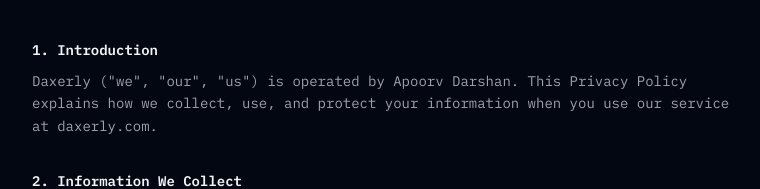
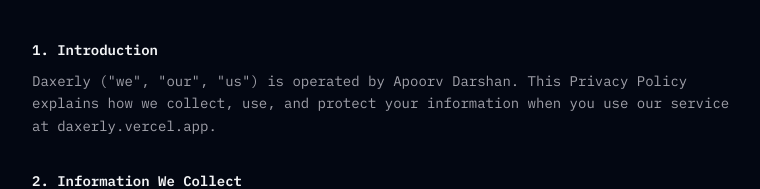
Before and after one commit to apoorvdarshan/daxerly, a Next.js app: page /privacy in a window 1280 px wide. Shown: the part 184-373 px from the top of the page, without its empty margins (256-1016 px from the left). Built offline with nearby package versions, Linux system fonts and the light colour scheme.

Commit message:
Fix domain reference in privacy page to daxerly.vercel.app

```diff
--- a/src/app/privacy/page.tsx
+++ b/src/app/privacy/page.tsx
@@ -28,7 +28,7 @@
             <p>
               Daxerly (&quot;we&quot;, &quot;our&quot;, &quot;us&quot;) is operated by Apoorv Darshan. This Privacy
               Policy explains how we collect, use, and protect your information when you use
-              our service at daxerly.com.
+              our service at daxerly.vercel.app.
             </p>
           </div>
 
```
